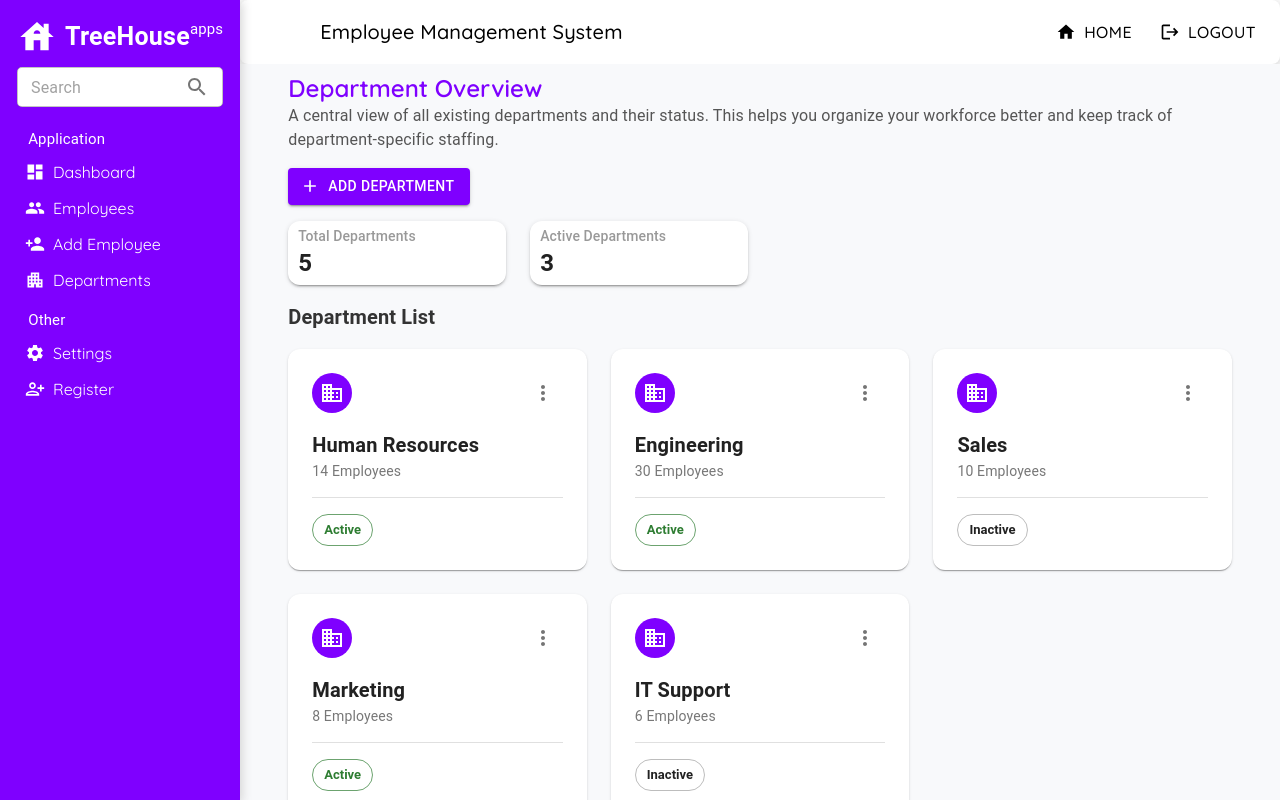
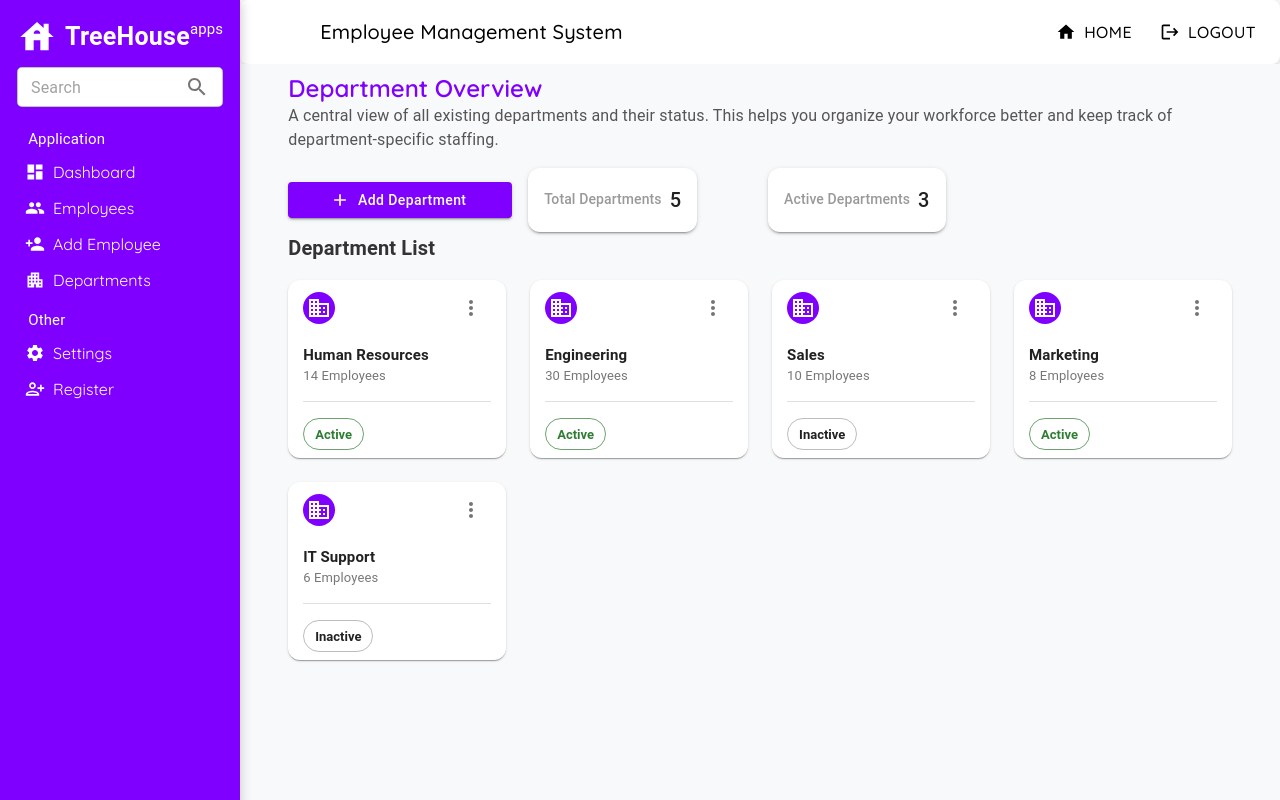
Before and after one commit to treehouseapps/Employee-Management-System, a Next.js app: page /departments in a window 1280 px wide. Built offline with nearby package versions, Linux system fonts and the light colour scheme.

Commit message:
updating pages

```diff
--- a/components/sidebar.jsx
+++ b/components/sidebar.jsx
@@ -26,7 +26,7 @@ const Sidebar = () => {
 
     return (
         <Box sx={{
-            height: { xs: iconHeight, md: '100vh' },
+            height: { xs: iconHeight, md: '110vh' },
             backgroundColor: '#7F00FF',
             boxShadow: '1px 2px 10px 0.5px lightgray',
             display: 'block',
--- a/pages/departments.js
+++ b/pages/departments.js
@@ -62,50 +62,78 @@ const Departments = () => {
                         </Typography>
                     </Box>
 
+
+                </Box>
+                <Box sx={{ width: '100%' }}>
+                    <Grid container spacing={2} alignItems="center" justifyContent="space-between">
+                        {/* Add Department Button */}
+                        <Grid item xs={12} md={3}>
                             <Button
+                                fullWidth
                                 variant="contained"
                                 startIcon={<AddIcon />}
                                 sx={{
                                     backgroundColor: '#7F00FF',
                                     fontWeight: 500,
+                                    textTransform: 'none',
                                     '&:hover': { backgroundColor: '#6900d1' },
                                 }}
                             >
                                 Add Department
                             </Button>
-                </Box>
+                        </Grid>
 
                         {/* Summary Cards */}
-                <Grid container spacing={3} sx={{ mb: 2 }}>
-                    <Grid item xs={12} sm={6} md={3}>
+                        <Grid item xs={12} md={9}>
+                            <Grid container spacing={2}>
+                                <Grid item xs={12} sm={6} md={4}>
                                     <Paper
                                         elevation={2}
-                            sx={{ p: '5px 10px', backgroundColor: '#fff', borderRadius: 3 }}
+                                        sx={{
+                                            p: 2,
+                                            backgroundColor: '#fff',
+                                            borderRadius: 3,
+                                            textAlign: 'center',
+                                            display: 'inline-flex',
+                                            alignItems: 'center',
+                                            gap: '0.5rem'
+                                        }}
                                     >
                                         <Typography variant="subtitle2" sx={{ color: '#999' }}>
                                             Total Departments
                                         </Typography>
-                            <Typography variant="h5" sx={{ fontWeight: 600 }}>
+                                        <Typography variant="h6">
                                             {departments.length}
                                         </Typography>
                                     </Paper>
                                 </Grid>
-                    <Grid item xs={12} sm={6} md={3}>
+
+                                <Grid item xs={12} sm={6} md={4}>
                                     <Paper
                                         elevation={2}
-                            sx={{ p: '5px 10px', backgroundColor: '#fff', borderRadius: 3 }}
+                                        sx={{
+                                            p: 2,
+                                            backgroundColor: '#fff',
+                                            borderRadius: 3,
+                                            textAlign: 'center',
+                                            display: 'inline-flex',
+                                            alignItems: 'center',
+                                            gap: '0.5rem'
+                                        }}
                                     >
                                         <Typography variant="subtitle2" sx={{ color: '#999' }}>
                                             Active Departments
                                         </Typography>
-                            <Typography variant="h5" sx={{ fontWeight: 600 }}>
-                                {
-                                    departments.filter((dept) => dept.status === 'Active').length
-                                }
+                                        <Typography variant="h6">
+                                            {departments.filter((dept) => dept.status === 'Active').length}
                                         </Typography>
                                     </Paper>
                                 </Grid>
                             </Grid>
+                        </Grid>
+                    </Grid>
+                </Box>
+
 
                 {/* Department List */}
                 <Box>
@@ -118,11 +146,11 @@ const Departments = () => {
 
                     <Grid container spacing={3}>
                         {departments.map((dept, index) => (
-                            <Grid item xs={12} sm={6} md={4} key={dept.id}>
+                            <Grid item xs={12} sm={6} md={3} key={dept.id}>
                                 <Paper
                                     elevation={1}
                                     sx={{
-                                        p: 3,
+                                        p: '8px 15px',
                                         borderRadius: 3,
                                         display: 'flex',
                                         flexDirection: 'column',
@@ -137,7 +165,7 @@ const Departments = () => {
                                             justifyContent: 'space-between',
                                         }}
                                     >
-                                        <Avatar sx={{ bgcolor: '#7F00FF' }}>
+                                        <Avatar sx={{ bgcolor: '#7F00FF', width: 32, height: 32, p: 1 }}>
                                             <BusinessIcon />
                                         </Avatar>
                                         <IconButton>
@@ -146,12 +174,12 @@ const Departments = () => {
                                     </Box>
 
                                     <Box>
-                                        <Typography variant="h6" sx={{ fontWeight: 600 }}>
+                                        <Typography fontSize={15} sx={{ fontWeight: 600 }}>
                                             {dept.name}
                                         </Typography>
                                         <Typography
                                             variant="body2"
-                                            sx={{ color: '#777', fontSize: '14px' }}
+                                            sx={{ color: '#777', fontSize: '13px' }}
                                         >
                                             {dept.employees} Employees
                                         </Typography>
```
Lines whose indentation alone changed are shown as unchanged.
